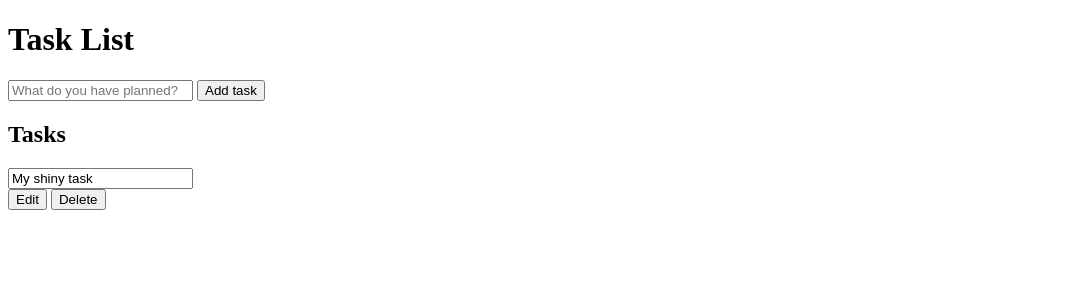
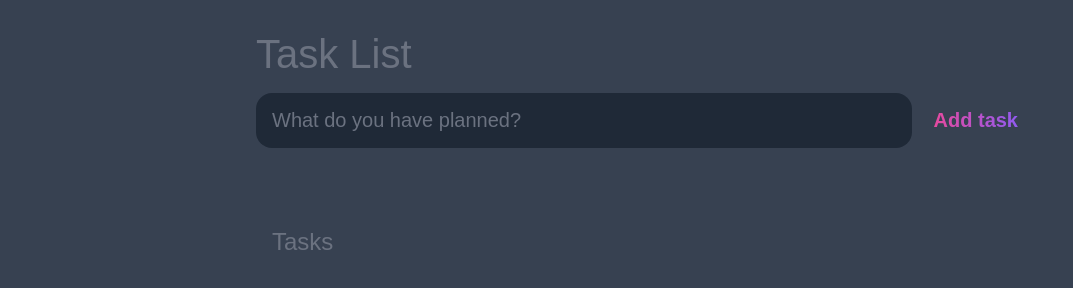
Before and after one commit to mikej803/ToDoList, a plain HTML site: page index.html in a window 1280 px wide. Shown: the whole page, without its empty margins (0-1073 px from the left). Drawn offline with Linux system fonts and the light colour scheme.

Commit message:
update to css and js

```diff
--- a/index.html
+++ b/index.html
@@ -31,7 +31,7 @@
 
             <div id="tasks">
 
-                <div class="task">
+                <!-- <div class="task">
                     <div class="content">
                         <input
                             type="text"
@@ -44,11 +44,13 @@
                         <button class="edit">Edit</button>
                         <button class="delete">Delete</button>
                     </div>
-                </div>
+                </div> -->
 
             </div>
         </section>
     </main>
 
+    <script src="main.js"></script>
+
 </body>
 </html>
--- a/main.css
+++ b/main.css
@@ -0,0 +1,155 @@
+:root {
+    --dark: #374151;
+    --darker: #1f2937;
+    --darkest: #111827;
+    --gray: #6b7280;
+    --light: #eee;
+    --pink: #ec4899;
+    --purple: #8b5cf6;
+}
+
+* {
+   box-sizing: border-box;
+   margin: 0;
+   font-family: 'Fira sans', sans-serif;
+}
+
+body {
+    display: flex;
+    flex-direction: column;
+    min-height: 100vh;
+    background: var(--dark);
+    color: #fff;
+}
+
+header {
+    padding: 2rem 1rem;
+    max-width: 800px;
+    width: 100%;
+    margin: 0 auto;
+}
+
+header h1 {
+    font-size: 2.5rem;
+    font-weight: 300;
+    color: var(--gray);
+    margin-bottom: 1rem;
+}
+
+#new-task-form {
+    display: flex;
+
+}
+
+input, button {
+    appearance: none;
+    border: none;
+    outline: none;
+    background: none;
+}
+
+#new-task-input {
+    flex: 1 1 0%;
+    background-color: var(--darker);
+    padding: 1rem;
+    border-radius: 1rem;
+    margin-right: 1rem;
+    color: var(--light);
+    font-size: 1.25rem;
+}
+
+#new-task-input::placeholder {
+    color: var(--gray);
+}
+
+#new-task-submit {
+    color: var(--pink);
+    font-size: 1.25rem;
+    font-weight: 700;
+    background-image: linear-gradient(to right, var(--pink), var(--purple));
+    -webkit-background-clip: text;
+    -webkit-text-fill-color: transparent;
+    cursor: pointer;
+    transition: 0.4s;
+}
+
+#new-task-submit:hover {
+    opacity: 0.8;
+}
+
+#new-task-submit:active {
+    opacity: 0.6;
+}
+
+main {
+    flex: 1 1 0%;
+    padding: 2rem 1rem;
+    max-width: 800px;
+    width: 100%;
+    margin: 0 auto;
+}
+
+.task-list {
+    padding: 1rem;
+}
+
+.task-list h2 {
+    font-size: 1.5rem;
+    font-weight: 300;
+    color: var(--gray);
+    margin-bottom: 1 rem;
+}
+
+#tasks .task {
+    display: flex;
+    justify-content: space-between;
+    background-color: var(--darkest);
+    padding: 1rem;
+    border-radius: 1rem;
+    margin-bottom: 1 rem;
+}
+
+#tasks .task .content .text {
+    color: var(--light);
+    font-size: 1;
+    width: 100%;
+    display: black;
+    transition: 0.4s;
+}
+
+#tasks .task .content .text:not(:read-only) {
+    color: var(--pink);
+}
+
+#tasks .task .actions {
+    display: flex;
+    margin: 0 -0.5rem;
+}
+
+.task .actions button {
+    cursor: pointer;
+    margin: 0 0.5rem;
+    font-size: 1.125rem;
+    font-weight: 700;
+    text-transform: uppercase;
+    transition: 0.4s;
+}
+
+.task .actions button:hover {
+    opacity: 0.8;
+}
+
+.task .actions button:active {
+    opacity: 0.6;
+}
+
+.task .actions .edit {
+    background-image: linear-gradient(to right, var(--pink),
+    var(--purple));
+    -webkit-background-clip: text;
+    -webkit-text-fill-color: transparent;
+}
+
+.task .actions .delete {
+    columns: crimson;
+}
--- a/main.js
+++ b/main.js
@@ -0,0 +1,27 @@
+window.addEventListener('load', () => {
+    const form = document.querySelector("#new-task-form");
+    const input = document.querySelector("#new-task-input");
+    const list_el = document.querySelector("#tasks")
+})
+
+form.addEventListener('submit', (e) => {
+    e.preventDefault();
+
+    const task = input.value;
+
+    if (!task) {
+        alert("Please fill out the task");
+        return;
+    }
+
+    const task_el = document.createElement("div");
+    task_el.classList.add("task");
+
+    const task_content_el = document.createElement("div");
+    task_content_el.classList.add("content");
+    task_content_el.innerText = task;
+
+    task_el.appendChild(task_content_el);
+
+    list_el.appendChild(task_el);
+})
```
